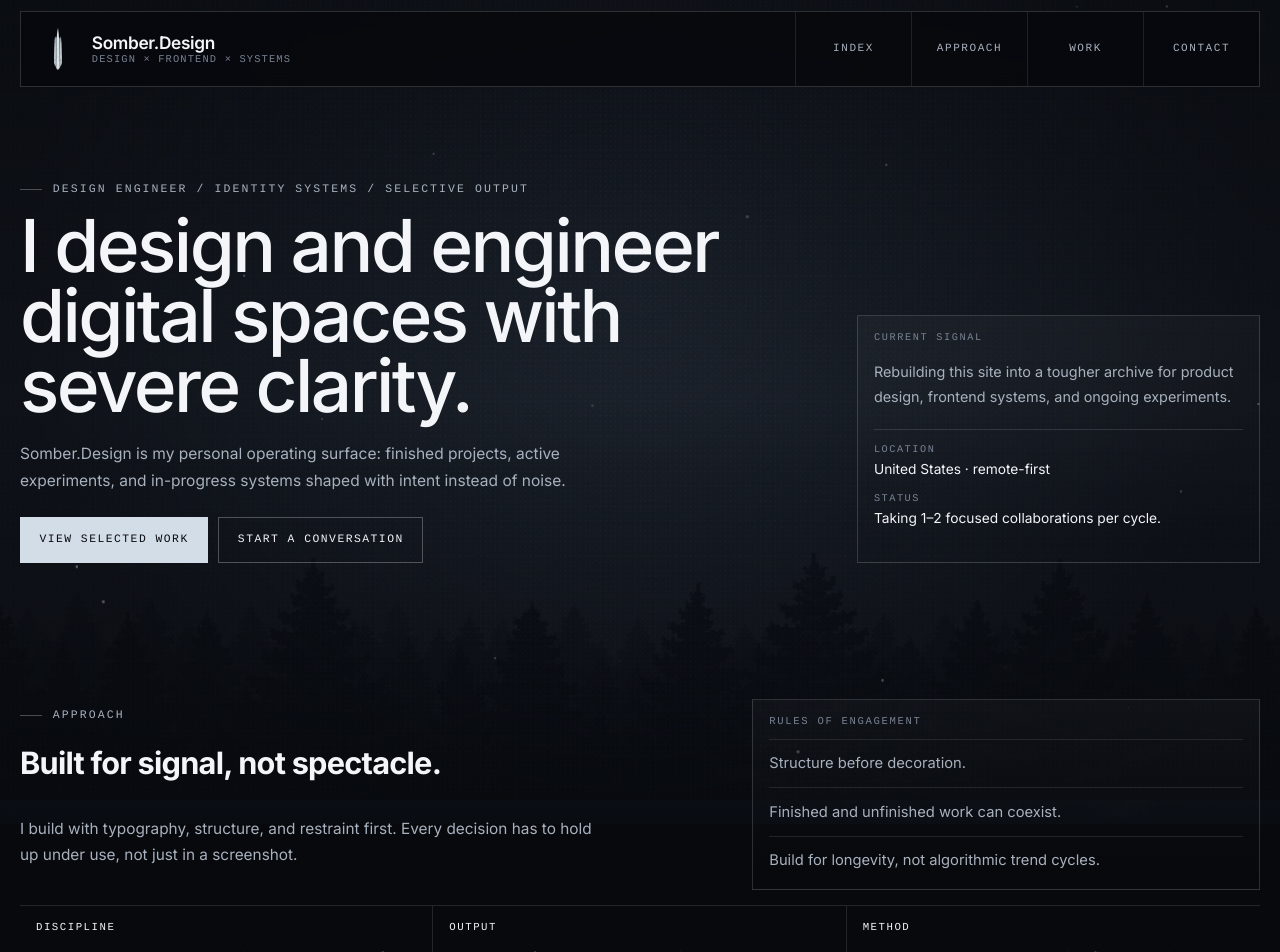
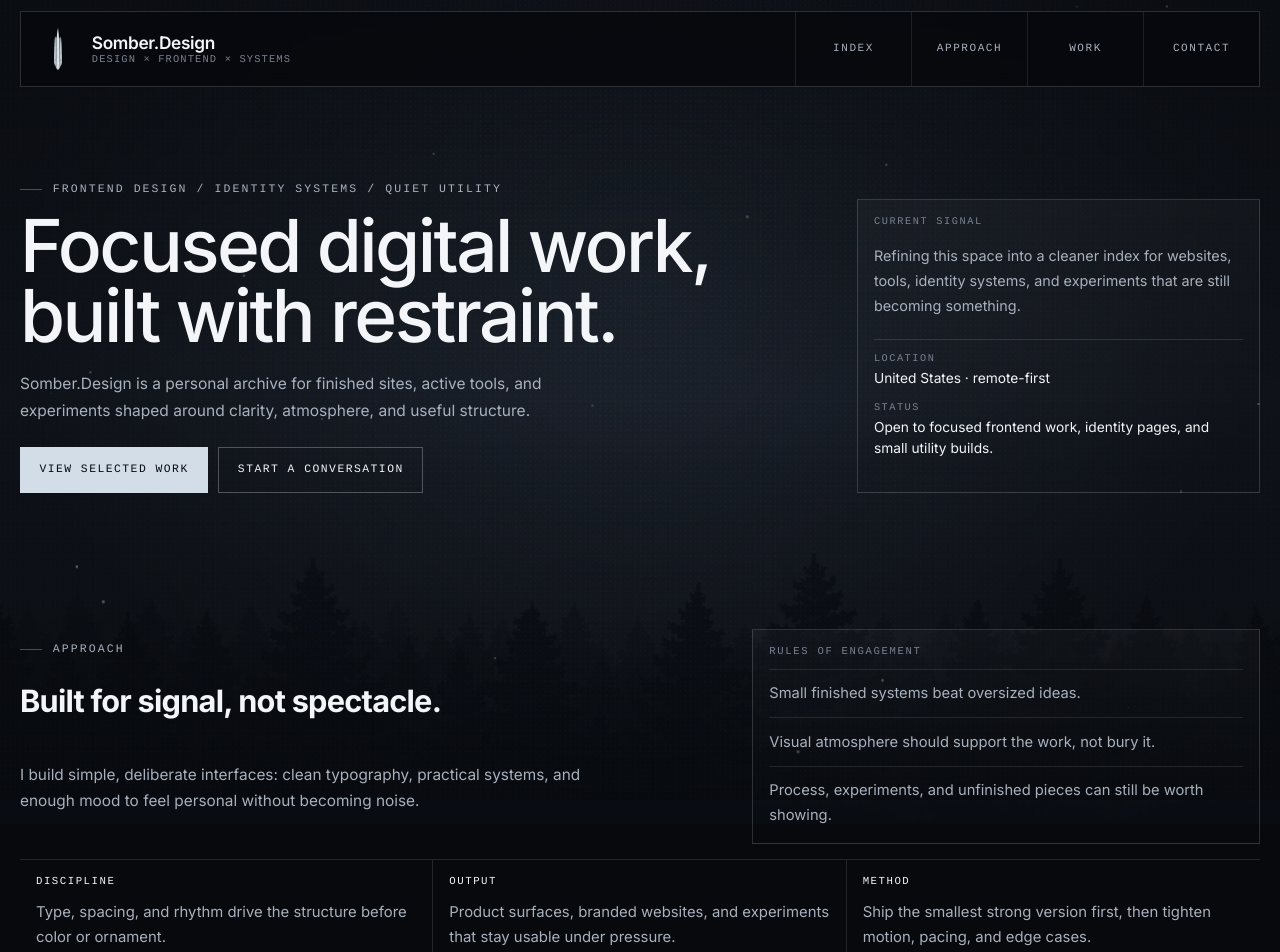
Before and after one commit to GreyKrow/SomberDesign, a Vue app: page / in a window 1280 px wide. Shown: the top 952 px of the page. Built offline with nearby package versions, Linux system fonts and the light colour scheme.

Commit message:
Revise profile data for clarity and focus
Updated profile data to reflect a new focus on frontend design and clarity in digital work.

```diff
--- a/src/data/inProfileData.js
+++ b/src/data/inProfileData.js
@@ -1,17 +1,17 @@
 export const profileData = {
   alias: 'Somber.Design',
-  label: 'Design engineer / identity systems / selective output',
-  headline: 'I design and engineer digital spaces with severe clarity.',
+  label: 'Frontend design / identity systems / quiet utility',
+  headline: 'Focused digital work, built with restraint.',
   intro:
-    'Somber.Design is my personal operating surface: finished projects, active experiments, and in-progress systems shaped with intent instead of noise.',
+    'Somber.Design is a personal archive for finished sites, active tools, and experiments shaped around clarity, atmosphere, and useful structure.',
   summary:
-    'I build with typography, structure, and restraint first. Every decision has to hold up under use, not just in a screenshot.',
+    'I build simple, deliberate interfaces: clean typography, practical systems, and enough mood to feel personal without becoming noise.',
   location: 'United States · remote-first',
-  availability: 'Taking 1–2 focused collaborations per cycle.',
+  availability: 'Open to focused frontend work, identity pages, and small utility builds.',
   currentSignal: {
     title: 'Current signal',
     text:
-      'Rebuilding this site into a tougher archive for product design, frontend systems, and ongoing experiments.',
+      'Refining this space into a cleaner index for websites, tools, identity systems, and experiments that are still becoming something.',
   },
   ctas: {
     primary: {
@@ -24,9 +24,9 @@ export const profileData = {
     },
   },
   principles: [
-    'Structure before decoration.',
-    'Finished and unfinished work can coexist.',
-    'Build for longevity, not algorithmic trend cycles.',
+    'Small finished systems beat oversized ideas.',
+    'Visual atmosphere should support the work, not bury it.',
+    'Process, experiments, and unfinished pieces can still be worth showing.',
   ],
   contactLinks: [
     {
@@ -39,10 +39,5 @@ export const profileData = {
       value: 'github.com/somberdesign',
       href: 'https://github.com/somberdesign',
     },
-    {
-      label: 'Discord',
-      value: '@somberdesign',
-      href: '',
-    },
   ],
 }
```
